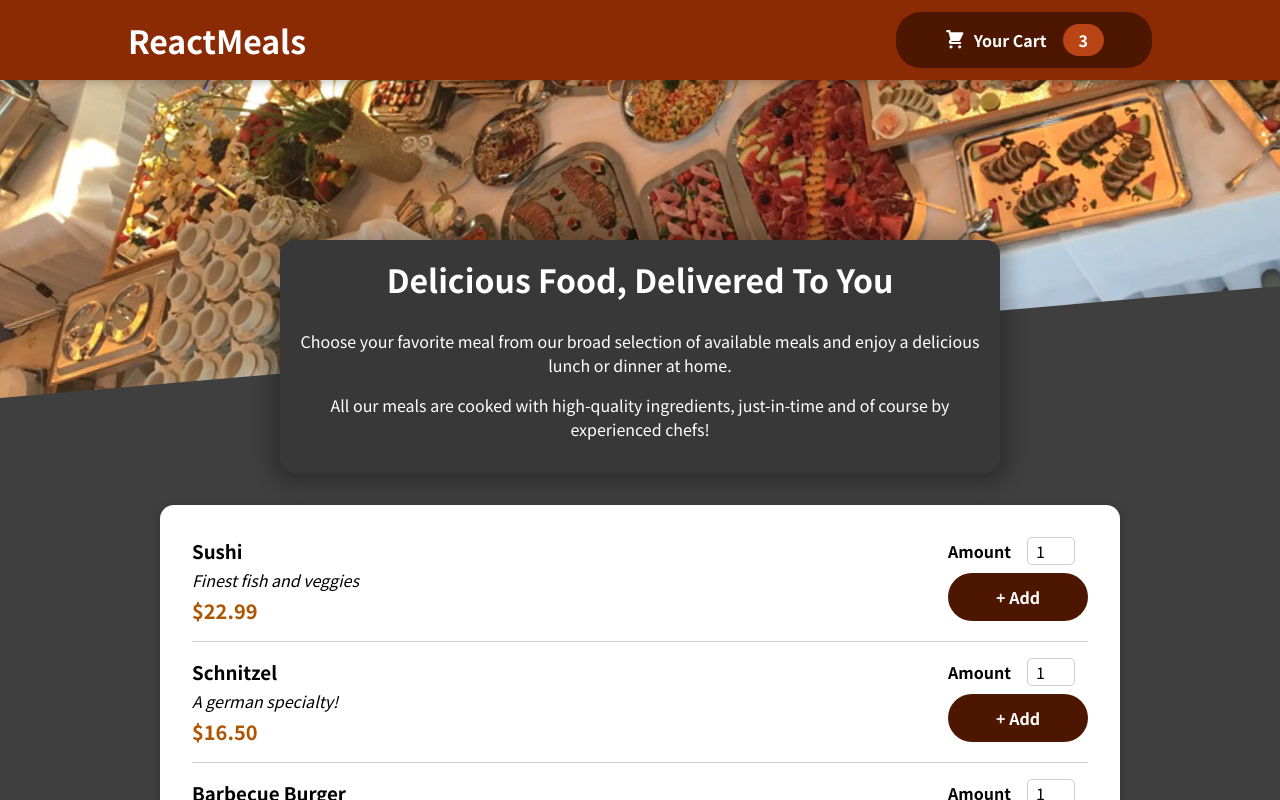
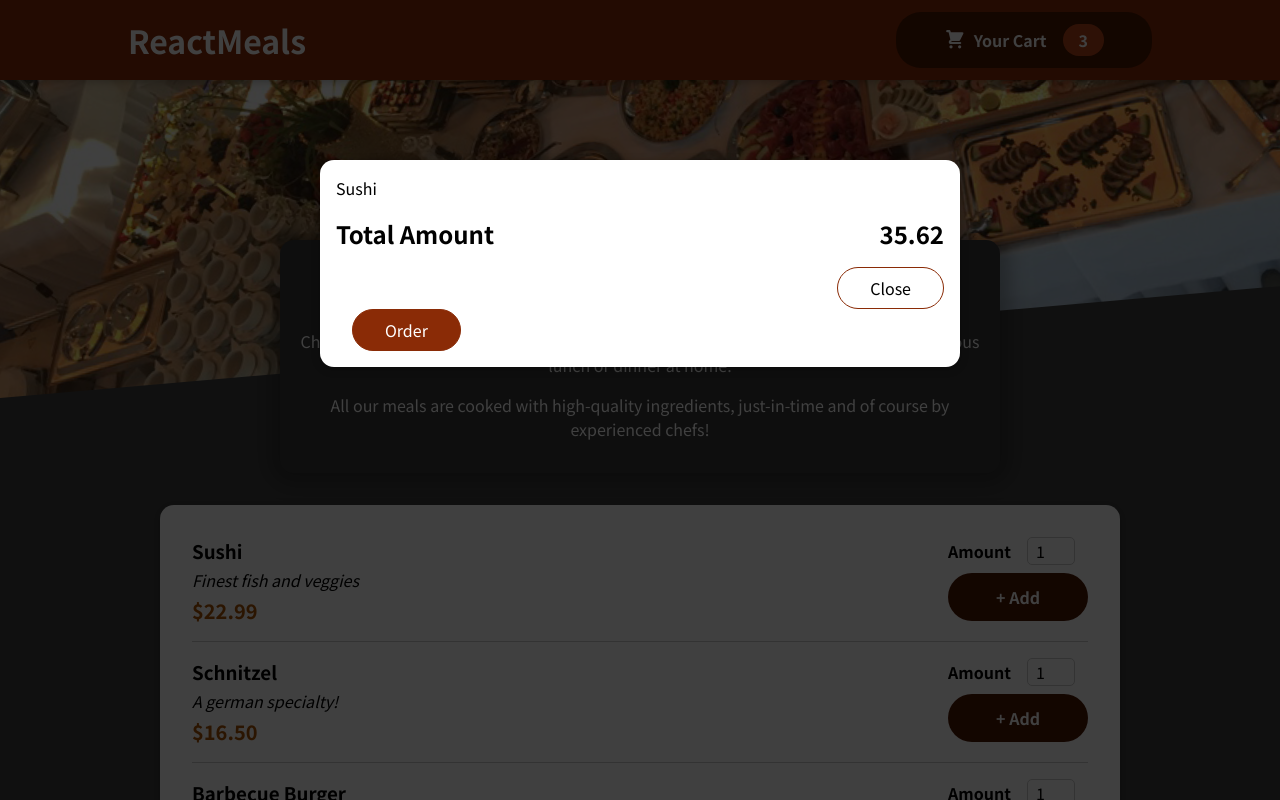
Before and after one commit to SarahKatherineFrancis/react-food-order, a React (Create React App) app: page / in a window 1280 px wide. Shown: the top 800 px of the page. Built offline with nearby package versions, Linux system fonts and the light colour scheme.

Commit message:
Add Modal component for Cart items display

```diff
--- a/public/index.html
+++ b/public/index.html
@@ -28,6 +28,7 @@
   </head>
   <body>
     <noscript>You need to enable JavaScript to run this app.</noscript>
+    <div id="overlays"></div>
     <div id="root"></div>
     <!--
       This HTML file is a template.
--- a/src/App.js
+++ b/src/App.js
@@ -1,9 +1,11 @@
+import Cart from "./components/Cart/Cart";
 import Header from "./components/Layout/Header";
 import Meals from "./components/Meals/Meals";
 
 function App() {
   return (
     <>
+      <Cart />
       <Header />
       <main>
         <Meals />
--- a/src/components/Cart/Cart.js
+++ b/src/components/Cart/Cart.js
@@ -1,5 +1,6 @@
 import React from "react";
 
+import Modal from "../UI/Modal";
 import "./Cart.css";
 
 const Cart = (props) => {
@@ -11,7 +12,7 @@
     </ul>
   );
   return (
-    <div>
+    <Modal>
       {cartItems}
       <div className="total">
         <span>Total Amount</span>
@@ -21,7 +22,7 @@
         <button className="button__alt">Close</button>
         <button className="button">Order</button>
       </div>
-    </div>
+    </Modal>
   );
 };
 
--- /dev/null
+++ b/src/components/UI/Modal.css
@@ -0,0 +1,40 @@
+.backdrop {
+  position: fixed;
+  top: 0;
+  left: 0;
+  width: 100%;
+  height: 100vh;
+  z-index: 20;
+  background-color: rgba(0, 0, 0, 0.75);
+}
+
+.modal {
+  position: fixed;
+  top: 20vh;
+  left: 5%;
+  width: 90%;
+  background-color: white;
+  padding: 1rem;
+  border-radius: 14px;
+  box-shadow: 0 2px 8px rgba(0, 0, 0, 0.25);
+  z-index: 30;
+  animation: slide-down 300ms ease-out forwards;
+}
+
+@media (min-width: 768px) {
+  .modal {
+    width: 40rem;
+    left: calc(50% - 20rem);
+  }
+}
+
+@keyframes slide-down {
+  from {
+    opacity: 0;
+    transform: translateY(-3rem);
+  }
+  to {
+    opacity: 1;
+    transform: translateY(0);
+  }
+}
--- /dev/null
+++ b/src/components/UI/Modal.js
@@ -0,0 +1,32 @@
+import React from "react";
+import ReactDOM from "react-dom";
+
+import "./Modal.css";
+
+const Backdrop = (props) => {
+  return <div className="backdrop"></div>;
+};
+
+const ModalOverlay = (props) => {
+  return (
+    <div className="modal">
+      <div className="content">{props.children}</div>
+    </div>
+  );
+};
+
+const portalElement = document.getElementById("overlays");
+
+const Modal = (props) => {
+  return (
+    <>
+      {ReactDOM.createPortal(<Backdrop />, portalElement)}
+      {ReactDOM.createPortal(
+        <ModalOverlay>{props.children}</ModalOverlay>,
+        portalElement
+      )}
+    </>
+  );
+};
+
+export default Modal;
```
